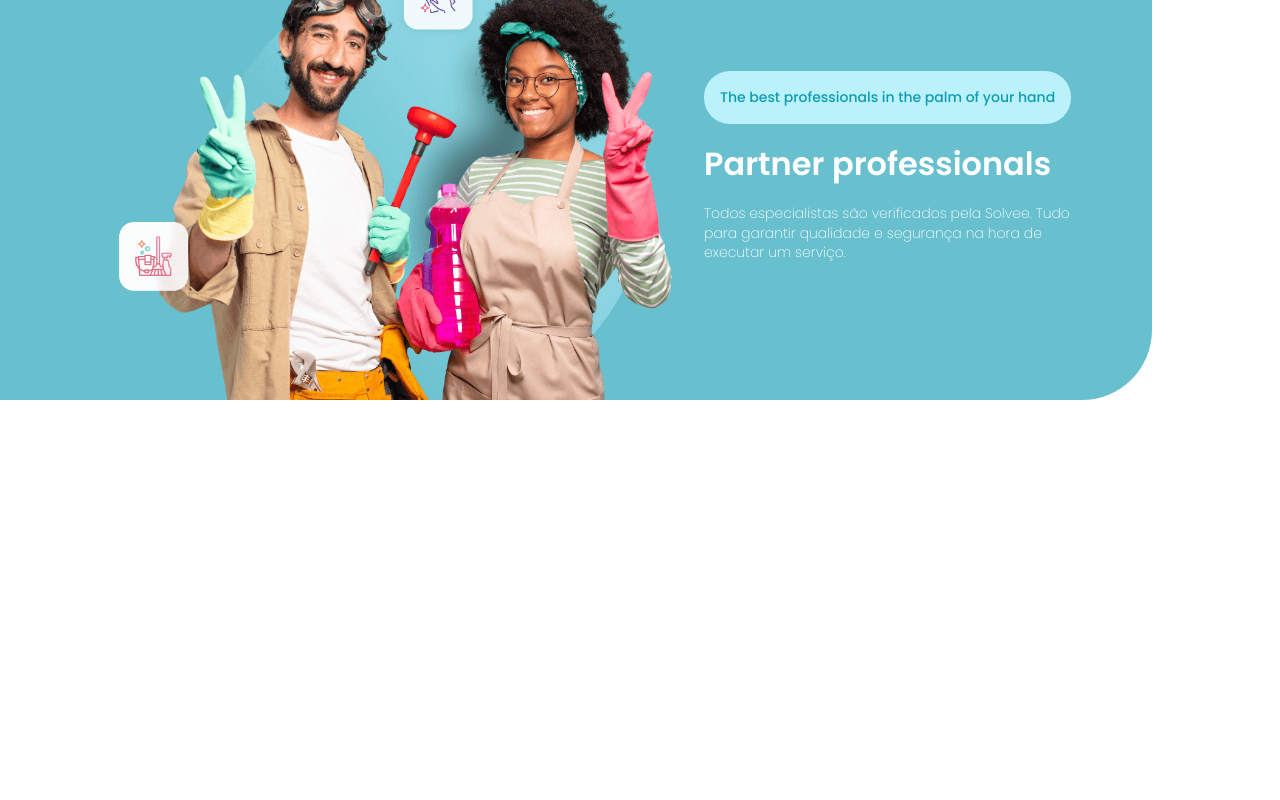
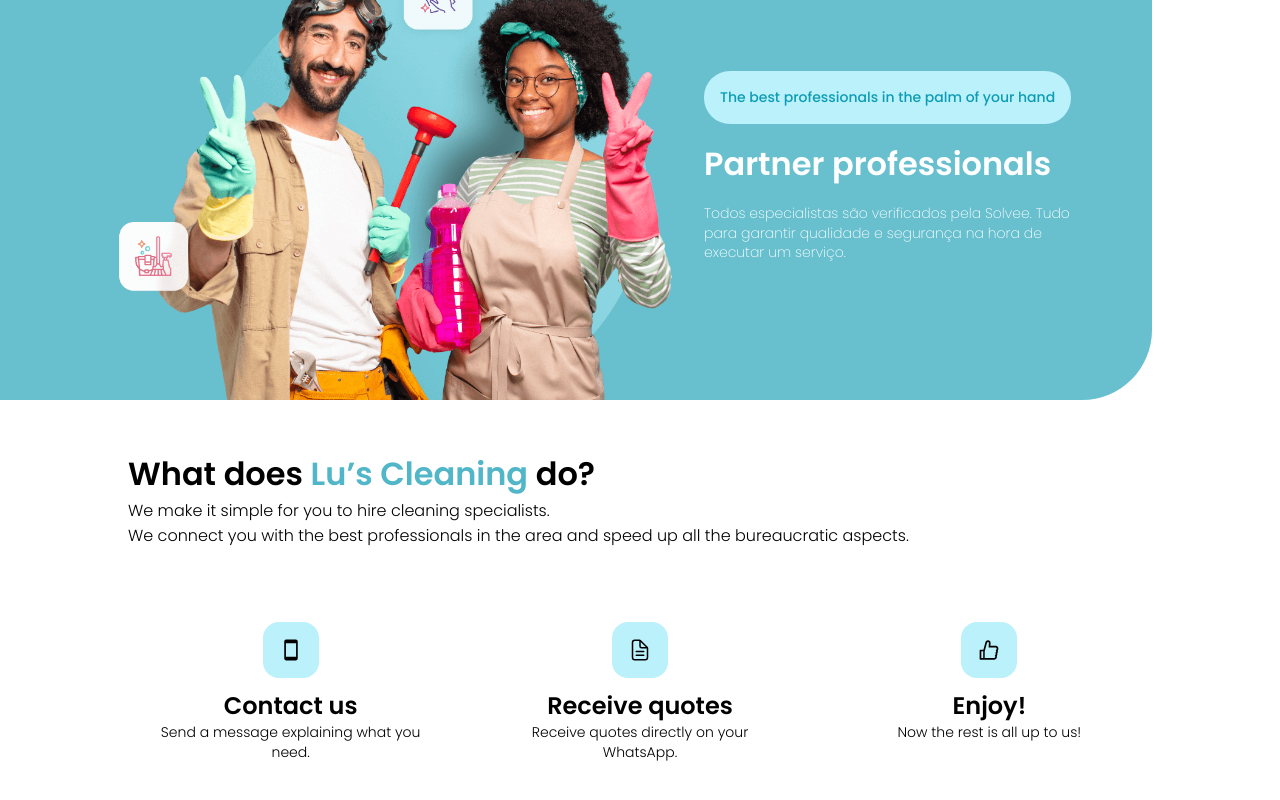
Before and after one commit to danrleyney2210/cleaning_website, a React (Vite) app: page / in a window 1280 px wide. Shown: the part 1231-2031 px from the top of the page. Before the commit the page ends 1631 px from the top, so only its background shows below. Built offline with nearby package versions, Linux system fonts and the light colour scheme.

Commit message:
fix: update about

```diff
--- a/src/components/molecules/Main/styles.ts
+++ b/src/components/molecules/Main/styles.ts
@@ -11,7 +11,6 @@
 background: linear-gradient(0deg, rgba(89,197,201,1) 0%, rgba(255,255,255,1) 22%, rgba(236,249,248,1) 78%, rgba(249,249,249,1) 95%);
   }
 `
-
 
 export const Main = styled.div`
   width: 100%;
--- /dev/null
+++ b/src/components/organism/About/index.tsx
@@ -0,0 +1,59 @@
+import * as S from './styles'
+import { IoMdPhonePortrait } from "react-icons/io";
+import { IoDocumentTextOutline } from "react-icons/io5";
+import { AiOutlineLike } from "react-icons/ai";
+
+export const About = () => {
+  return (
+    <S.Wrapper>
+      <div className='container'>
+        <h1>What does <span>Lu’s Cleaning</span> do?</h1>
+        <p>We make it simple for you to hire cleaning specialists.</p>
+        <p>We connect you with the best professionals in the area and speed up all the bureaucratic aspects.</p>
+
+        <div className='content-cards'>
+          <S.Card>
+            <div className="icon">
+              <IoMdPhonePortrait size={24} />
+            </div>
+            <h1>Contact us</h1>
+            <p>
+              Send a message explaining what you need.
+            </p>
+          </S.Card>
+          <S.Card>
+            <div className="icon">
+              <IoDocumentTextOutline size={24} />
+            </div>
+            <h1>Receive quotes</h1>
+            <p>
+              Receive quotes directly on your WhatsApp.
+            </p>
+          </S.Card>
+          <S.Card>
+            <div className="icon">
+              <AiOutlineLike size={24} />
+            </div>
+            <h1>Enjoy!</h1>
+            <p>
+              Now the rest is all up to us!
+            </p>
+          </S.Card>
+        </div>
+
+        {/* <div className='services'>
+          <div>
+            <h1>asdasdasd</h1>
+          </div>
+
+          <div>
+            <h1>With <span>Lu’s Cleaning</span> you have...</h1>
+            <div>
+
+            </div>
+          </div>
+        </div> */}
+      </div>
+    </S.Wrapper>
+  )
+}
--- /dev/null
+++ b/src/components/organism/About/styles.ts
@@ -0,0 +1,92 @@
+import styled from "styled-components";
+import theme from "../../../styles/theme";
+
+export const Wrapper = styled.div`
+  width: 100%;
+
+  .container {
+    margin: 50px auto;
+    max-width: 1024px;
+    width: 100%;
+
+    h1 {
+      font-weight: 600;
+
+      span {
+        color: ${({ theme }) => theme.primary['500']};
+        font-weight: 600;
+      }
+    }
+
+    p {
+      font-weight: 300;
+
+    }
+
+    .content-cards {
+      margin-top: 50px;
+      display: flex;
+
+      gap: 24px;
+
+
+    }
+  }
+
+  @media (max-width: 768px) {
+    .container {
+
+      h1 {
+        line-height: 1.3;
+        margin-bottom: 1rem;
+        text-align: center;
+      }
+
+      p {
+        text-align: center;
+        font-size: 14px;
+      }
+
+
+      .content-cards {
+        flex-direction: column;
+      }
+    }
+  }
+`
+
+export const Card = styled.div`
+  display: flex;
+  flex-direction: column;
+  align-items: center;
+  width: 100%;
+  background-color: #fff;
+  border-radius: 16px;
+  padding: 24px;
+
+  h1 {
+    margin-top: 10px;
+    font-size: 24px;
+  }
+
+  p {
+    font-weight: 300;
+    text-align: center;
+    line-height: 1.4;
+    font-size: 14px;
+  }
+
+  .icon {
+    background-color: #d1d2d3;
+    padding: 16px;
+    border-radius: 16px;
+    display: flex;
+    justify-content: center;
+    align-items: center;
+    height: fit-content;
+    width: fit-content;
+
+    background-color :${({ theme }) => theme.primary['100']}
+  }
+
+`
--- a/src/pages/Home/index.tsx
+++ b/src/pages/Home/index.tsx
@@ -1,6 +1,7 @@
 
 import { Main } from '../../components/molecules/Main'
 import { Service } from '../../components/molecules/Service'
+import { About } from '../../components/organism/About'
 import * as S from './styles'
 
 
@@ -9,6 +10,7 @@
     <S.Wrapper>
       <Main />
       <Service />
+      <About />
     </S.Wrapper>
   )
 }
```
